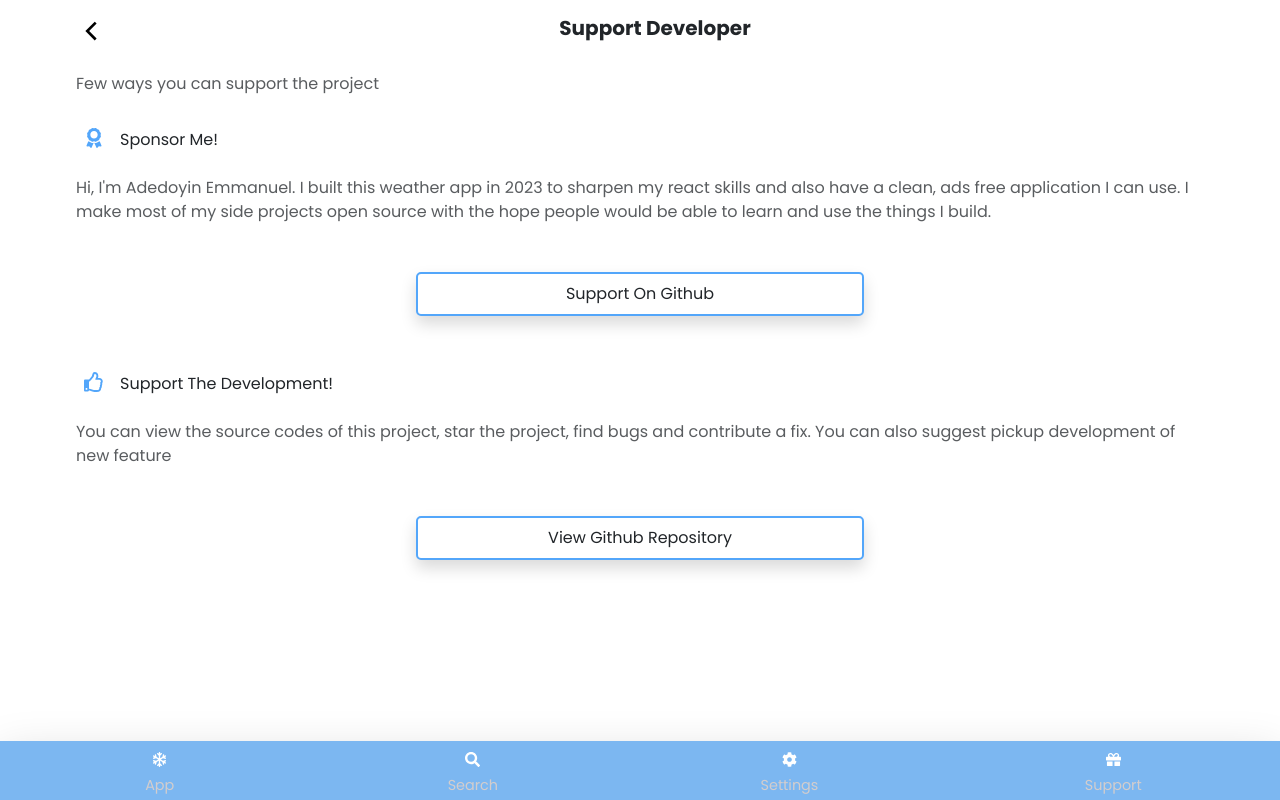
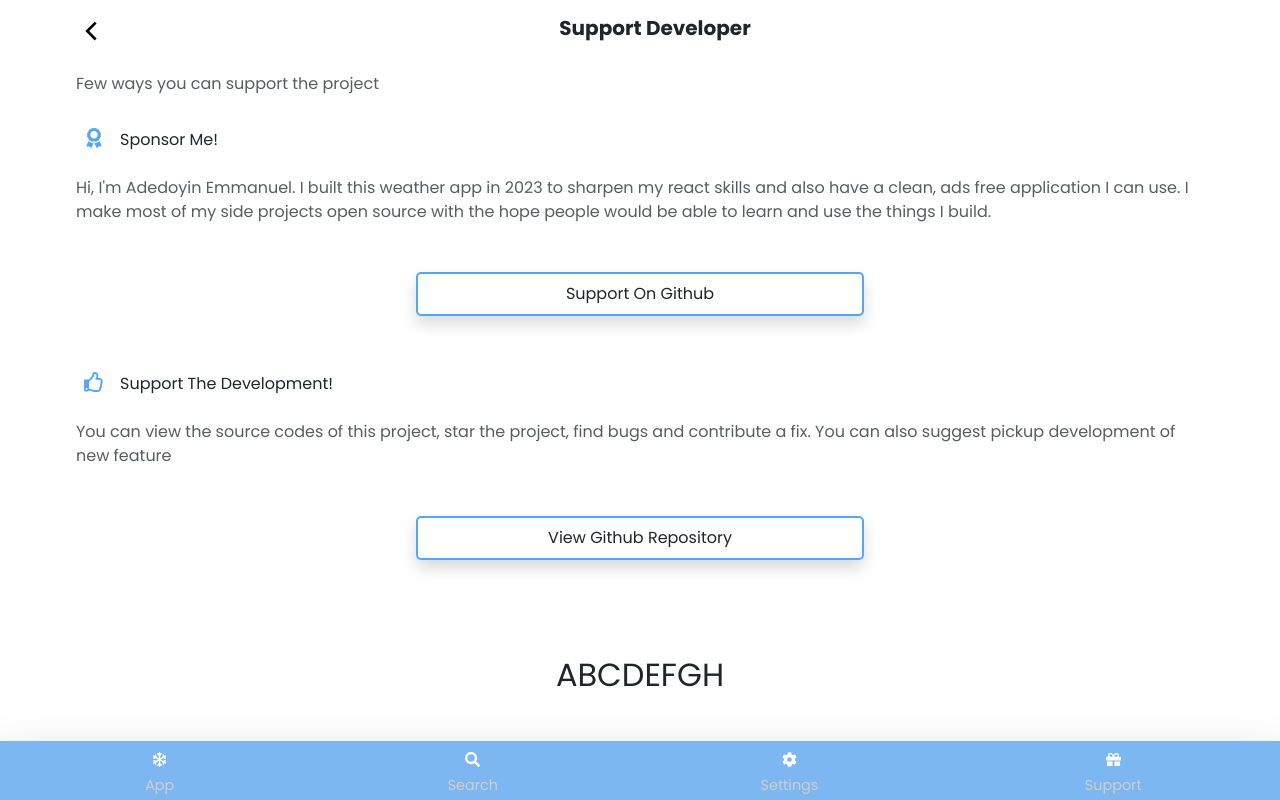
Before and after one commit to bellmed/info.bmx.test, a React (Create React App) app: page /support in a window 1280 px wide. Built offline with nearby package versions, Linux system fonts and the light colour scheme.

Commit message:
Update footer.jsx

```diff
--- a/src/components/footer.jsx
+++ b/src/components/footer.jsx
@@ -12,6 +12,7 @@ const Footer = (props) => {
       style={customFooterStyle}
     >
       <UtilityComponent tags={props.utilityTags}/>
+      <h2 className="text-2xl">ABCDEFGH</h2>
       <footer className="shadow-lg d-flex align-items-center justify-content-center footer-nav-container">
         <FooterNav onClick={props.onClick}/>
       </footer>
```
